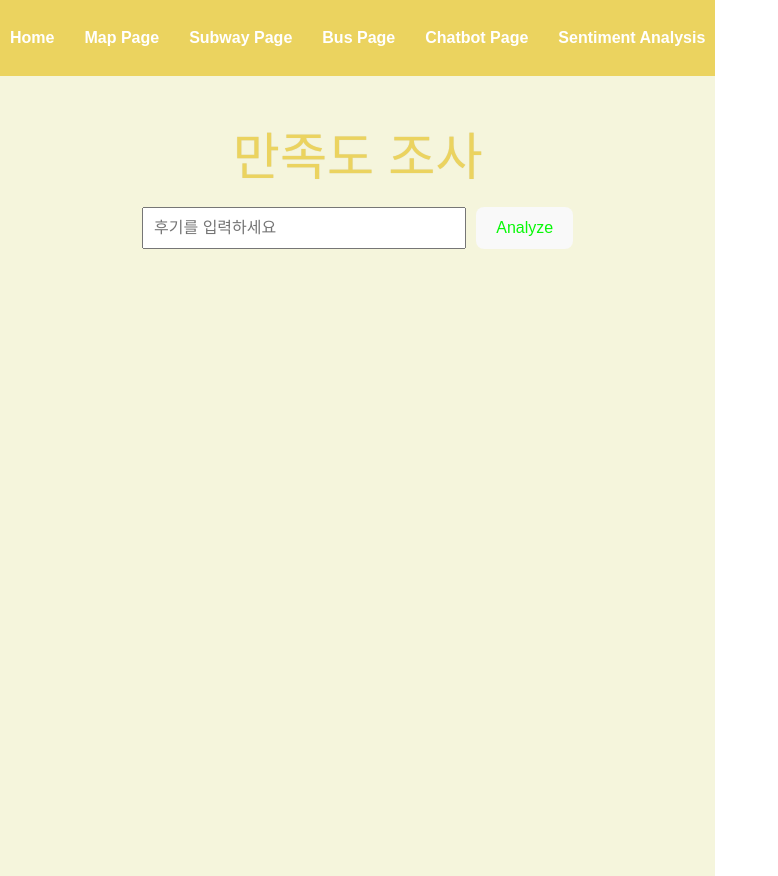
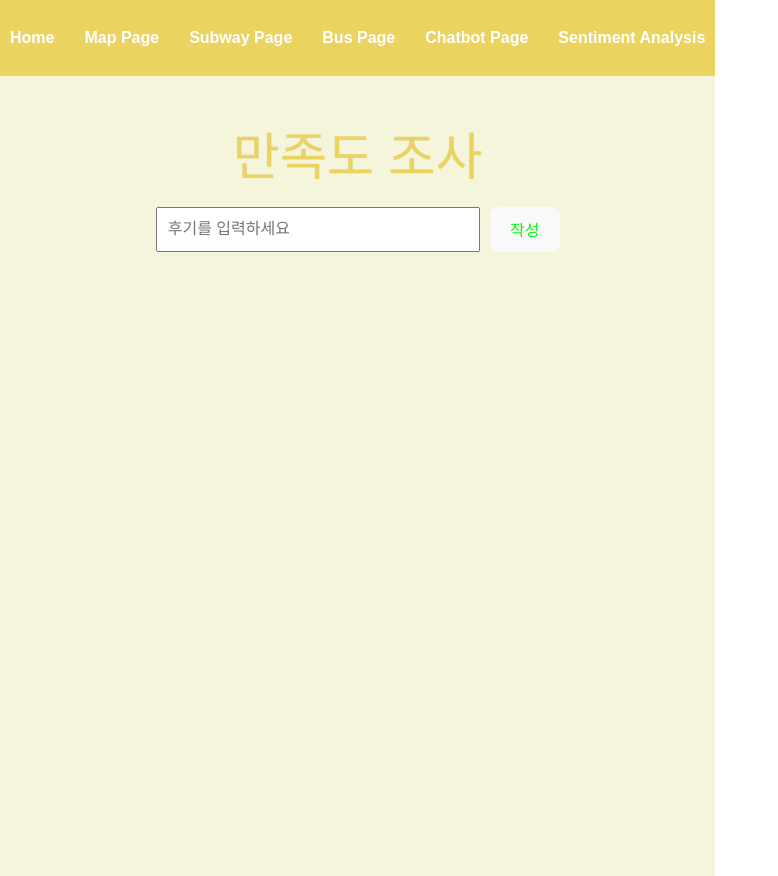
Before and after one commit to EricaLeeJoowon/mapthree, a React (Vite) app: page /sentiment in a window 1280 px wide. Shown: the whole page, without its empty margins (0-778 px from the left). Built offline with nearby package versions, Linux system fonts and the light colour scheme.

Commit message:
Update SentimentPage.jsx

```diff
--- a/src/pages/SentimentPage.jsx
+++ b/src/pages/SentimentPage.jsx
@@ -40,7 +40,7 @@ const SentimentPage = () => {
           onChange={(e) => setInputText(e.target.value)}
           placeholder="후기를 입력하세요"
         />
-        <button type="작성">Analyze</button>
+        <button type="submit">작성</button>
       </form>
       {positiveScore !== null && negativeScore !== null && (
         <div className="response-container">
```
